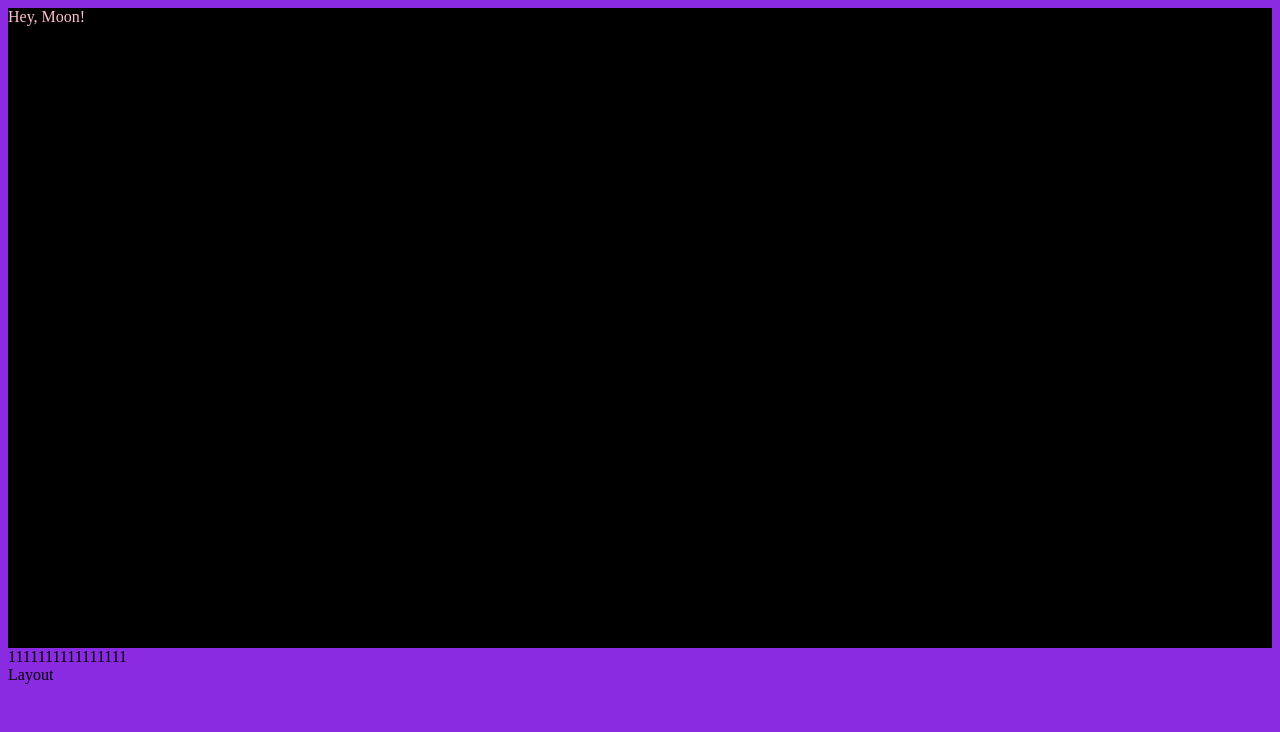
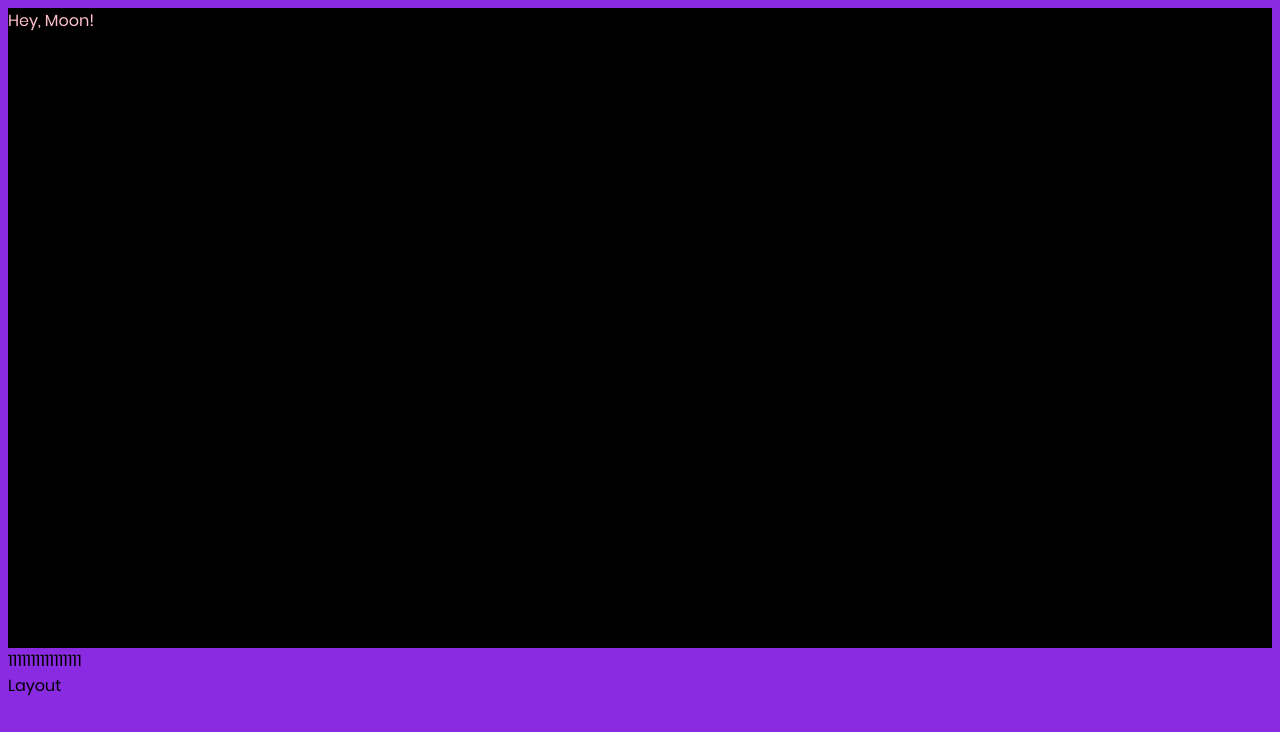
Before and after one commit to vVitalix/va-portfolio-v1.0, a Gatsby site: page / in a window 1280 px wide. Built offline with nearby package versions, Linux system fonts and the light colour scheme; Gatsby itself is replaced by a stand-in of ours; a web font is replaced by a local one.

Commit message:
commit styles

```diff
--- a/gatsby-config.js
+++ b/gatsby-config.js
@@ -10,12 +10,12 @@
 module.exports = {
     plugins: [
         `gatsby-plugin-styled-components`,
-        {
-            resolve: `gatsby-source-filesystem`,
-            options: {
-                name: `images`,
-                path: `${__dirname}/src/images`,
-            },
-        },
+        // {
+        //     resolve: `gatsby-source-filesystem`,
+        //     options: {
+        //         name: `images`,
+        //         path: `${__dirname}/src/images`,
+        //     },
+        // },
     ],
 };
--- a/src/styles/Fonts.js
+++ b/src/styles/Fonts.js
@@ -1,14 +1,54 @@
 import { css } from "styled-components";
 
 import PoppinsBoldTtf from "../fonts/Poppins/Poppins-Bold.ttf";
+import PoppinsBoldWoff from "../fonts/Poppins/Poppins-Bold.woff";
+import PoppinsBoldWoff2 from "../fonts/Poppins/Poppins-Bold.woff2";
+import PoppinsMediumTtf from "../fonts/Poppins/Poppins-Medium.ttf";
+import PoppinsMediumWoff from "../fonts/Poppins/Poppins-Medium.woff";
+import PoppinsMediumWoff2 from "../fonts/Poppins/Poppins-Medium.woff2";
+import PoppinsRegularTtf from "../fonts/Poppins/Poppins-Regular.ttf";
+import PoppinsRegularWoff from "../fonts/Poppins/Poppins-Regular.woff";
+import PoppinsRegularWoff2 from "../fonts/Poppins/Poppins-Regular.woff2";
+
+const poppinsWeights = {
+    700: [PoppinsBoldTtf, PoppinsBoldWoff, PoppinsBoldWoff2],
+    500: [PoppinsMediumTtf, PoppinsMediumWoff, PoppinsMediumWoff2],
+    400: [PoppinsRegularTtf, PoppinsRegularWoff, PoppinsRegularWoff2],
+};
+
+const poppins = {
+    name: "Poppins",
+    weights: poppinsWeights,
+};
+
+const createFontFaces = (fontFamily, style = "normal") => {
+    let fontFaces = "";
+
+    for (const [weight, formats] of Object.entries(fontFamily["weights"])) {
+        const truetype = formats[0];
+        const woff = formats[1];
+        const woff2 = formats[2];
+
+        fontFaces += `
+          @font-face {
+            font-family: '${fontFamily.name}';
+            src: url(${woff2}) format('woff2'),
+                 url(${woff}) format('woff');
+                 url(${truetype}) format('truetype');
+            font-weight: ${weight};
+            font-style: ${style};
+            font-display: auto;
+          }
+        `;
+    }
+
+    return fontFaces;
+};
+
+const poppinsFontFaces = createFontFaces(poppins);
 
 const Fonts = css`
-    @font-face {
-        font-family: PoppinsBold;
-        src: url(${PoppinsBoldTtf}) format("truetype");
-        font-weight: 700;
-        font-style: normal;
-        font-display: auto;
-    }
+    ${poppinsFontFaces}
 `;
+
 export default Fonts;
--- a/src/styles/GlobalStyles.js
+++ b/src/styles/GlobalStyles.js
@@ -2,9 +2,12 @@
 import Fonts from "./Fonts";
 
 const GlobalStyles = createGlobalStyle`
-    ${Fonts}
+    ${Fonts};
 
     body {
+
+font-family: 'Poppins', sans-serif;
+
     /* margin: 0;
     width: 100%;
     min-height: 100%;
@@ -13,7 +16,8 @@
     -webkit-font-smoothing: antialiased;
     color: var(--slate); */
     background-color: blueviolet;
-    font-family: PoppinsBold;
+
+    font-weight: 400;
     }
 `;
 
--- /dev/null
+++ b/src/styles/Variables.js
@@ -0,0 +1,27 @@
+import { css } from "styled-components";
+
+const Variables = css`
+    :root {
+        --dark-gray-body: #131317;
+        --dark-gray: #1a1a1e;
+        --dark-navy-shadow: #0d0f13;
+        --dark-navy: #101217;
+        --white: #fff7fa;
+        --pink: #ff649c;
+        --green: #64ffda;
+        --faded-green: rgba(100, 255, 218, 0.4);
+        --linear-green: linear-gradient(
+            90deg,
+            #64ffda 0%,
+            rgba(100, 255, 218, 0.4) 100%
+        );
+
+        --font-poppins: "Poppins", sans-serif;
+
+        --color-transparentBlack: rgba(0, 0, 0, 0.73);
+        --color-transparentGrey: rgba(57, 55, 72, 0.22);
+        --shadow-boxShadow: 0px 4px 35px 0px rgba(168, 172, 176, 0.19);
+    }
+`;
+
+export default Variables;
```
